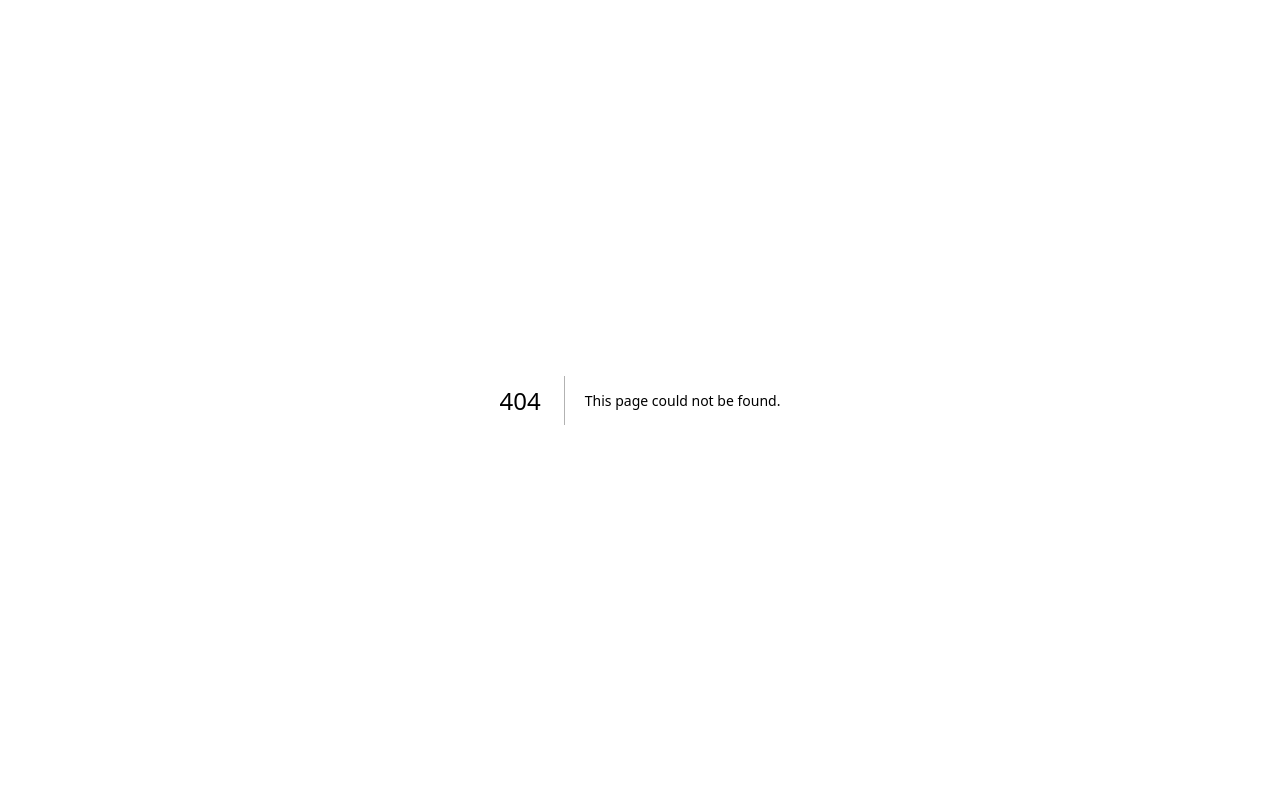
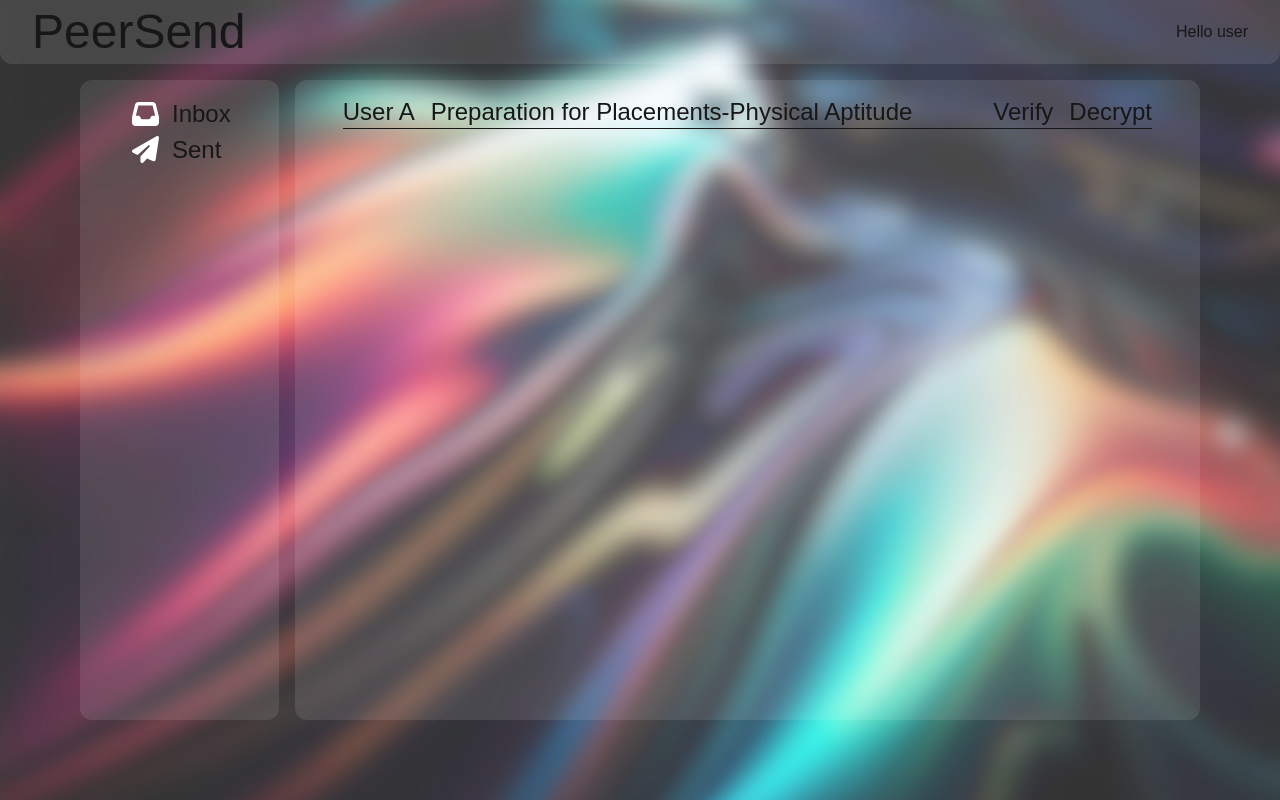
Before and after one commit to ab-sc4t/peersend, a Next.js app: page /inbox in a window 1280 px wide. Before the commit this address had no page. Built offline with nearby package versions, Linux system fonts and the light colour scheme.

Commit message:
header added and inboc page created

```diff
--- /dev/null
+++ b/app/inbox/page.jsx
@@ -0,0 +1,49 @@
+import InboxLogo from "@/icons/inboxlogo";
+import SentLogo from "@/icons/sentlogo";
+
+export default function Inbox() {
+    return (
+        <div
+            className="h-screen bg-cover bg-center flex p-20 gap-4"
+            style={{ backgroundImage: "url('/HomePageWallPaper.png')" }}
+        >
+            <div className="bg-white/10 ronuded-xl py-4 px-12 rounded-xl">
+                <div className="flex gap-2 text-2xl">
+                    <div>
+                        <InboxLogo/>
+                    </div>
+                    <div className="flex justify-center items-center">
+                        <div>
+                            Inbox
+                        </div>
+                    </div>
+                </div>
+                <div className="flex gap-2 text-2xl">
+                    <div>
+                        <SentLogo/>
+                    </div>
+                    <div className="flex justify-center items-center">
+                        <div>
+                            Sent
+                        </div>
+                    </div>
+                </div>
+            </div>
+            <div className="bg-white/10 ronuded-xl py-4 px-12 rounded-xl text-2xl w-screen">
+                <div>
+                    {/* first mail */}
+                    <div className="flex justify-between border-b order-white">
+                        <div className="flex gap-4">
+                            <div>User A</div>
+                            <div>Preparation for Placements-Physical Aptitude</div>
+                        </div>
+                        <div className="flex gap-4">
+                            <div>Verify</div>
+                            <div>Decrypt</div>
+                        </div>
+                    </div>
+                </div>
+            </div>
+        </div>
+    )
+}
--- a/app/layout.js
+++ b/app/layout.js
@@ -1,5 +1,6 @@
 import { Geist, Geist_Mono } from "next/font/google";
 import "./globals.css";
+import Header from "@/components/Header";
 
 const geistSans = Geist({
   variable: "--font-geist-sans",
@@ -12,7 +13,7 @@ const geistMono = Geist_Mono({
 });
 
 export const metadata = {
-  title: "Create Next App",
+  title: "PeerSend",
   description: "Generated by create next app",
 };
 
@@ -22,6 +23,7 @@ export default function RootLayout({ children }) {
       <body
         className={`${geistSans.variable} ${geistMono.variable} antialiased`}
       >
+        <Header/>
         {children}
       </body>
     </html>
--- a/app/page.js
+++ b/app/page.js
@@ -2,102 +2,11 @@ import Image from "next/image";
 
 export default function Home() {
   return (
-    <div className="grid grid-rows-[20px_1fr_20px] items-center justify-items-center min-h-screen p-8 pb-20 gap-16 sm:p-20 font-[family-name:var(--font-geist-sans)]">
-      <main className="flex flex-col gap-[32px] row-start-2 items-center sm:items-start">
-        <Image
-          className="dark:invert"
-          src="/next.svg"
-          alt="Next.js logo"
-          width={180}
-          height={38}
-          priority
-        />
-        <ol className="list-inside list-decimal text-sm/6 text-center sm:text-left font-[family-name:var(--font-geist-mono)]">
-          <li className="mb-2 tracking-[-.01em]">
-            Get started by editing{" "}
-            <code className="bg-black/[.05] dark:bg-white/[.06] px-1 py-0.5 rounded font-[family-name:var(--font-geist-mono)] font-semibold">
-              app/page.js
-            </code>
-            .
-          </li>
-          <li className="tracking-[-.01em]">
-            Save and see your changes instantly.
-          </li>
-        </ol>
-
-        <div className="flex gap-4 items-center flex-col sm:flex-row">
-          <a
-            className="rounded-full border border-solid border-transparent transition-colors flex items-center justify-center bg-foreground text-background gap-2 hover:bg-[#383838] dark:hover:bg-[#ccc] font-medium text-sm sm:text-base h-10 sm:h-12 px-4 sm:px-5 sm:w-auto"
-            href="https://vercel.com/new?utm_source=create-next-app&utm_medium=appdir-template-tw&utm_campaign=create-next-app"
-            target="_blank"
-            rel="noopener noreferrer"
-          >
-            <Image
-              className="dark:invert"
-              src="/vercel.svg"
-              alt="Vercel logomark"
-              width={20}
-              height={20}
-            />
-            Deploy now
-          </a>
-          <a
-            className="rounded-full border border-solid border-black/[.08] dark:border-white/[.145] transition-colors flex items-center justify-center hover:bg-[#f2f2f2] dark:hover:bg-[#1a1a1a] hover:border-transparent font-medium text-sm sm:text-base h-10 sm:h-12 px-4 sm:px-5 w-full sm:w-auto md:w-[158px]"
-            href="https://nextjs.org/docs?utm_source=create-next-app&utm_medium=appdir-template-tw&utm_campaign=create-next-app"
-            target="_blank"
-            rel="noopener noreferrer"
-          >
-            Read our docs
-          </a>
-        </div>
-      </main>
-      <footer className="row-start-3 flex gap-[24px] flex-wrap items-center justify-center">
-        <a
-          className="flex items-center gap-2 hover:underline hover:underline-offset-4"
-          href="https://nextjs.org/learn?utm_source=create-next-app&utm_medium=appdir-template-tw&utm_campaign=create-next-app"
-          target="_blank"
-          rel="noopener noreferrer"
-        >
-          <Image
-            aria-hidden
-            src="/file.svg"
-            alt="File icon"
-            width={16}
-            height={16}
-          />
-          Learn
-        </a>
-        <a
-          className="flex items-center gap-2 hover:underline hover:underline-offset-4"
-          href="https://vercel.com/templates?framework=next.js&utm_source=create-next-app&utm_medium=appdir-template-tw&utm_campaign=create-next-app"
-          target="_blank"
-          rel="noopener noreferrer"
-        >
-          <Image
-            aria-hidden
-            src="/window.svg"
-            alt="Window icon"
-            width={16}
-            height={16}
-          />
-          Examples
-        </a>
-        <a
-          className="flex items-center gap-2 hover:underline hover:underline-offset-4"
-          href="https://nextjs.org?utm_source=create-next-app&utm_medium=appdir-template-tw&utm_campaign=create-next-app"
-          target="_blank"
-          rel="noopener noreferrer"
-        >
-          <Image
-            aria-hidden
-            src="/globe.svg"
-            alt="Globe icon"
-            width={16}
-            height={16}
-          />
-          Go to nextjs.org →
-        </a>
-      </footer>
+    <div
+      className="h-screen bg-cover bg-center"
+      style={{ backgroundImage: "url('/HomePageWallPaper.png')" }}
+    >
+      {/* hello */}
     </div>
   );
 }
```
